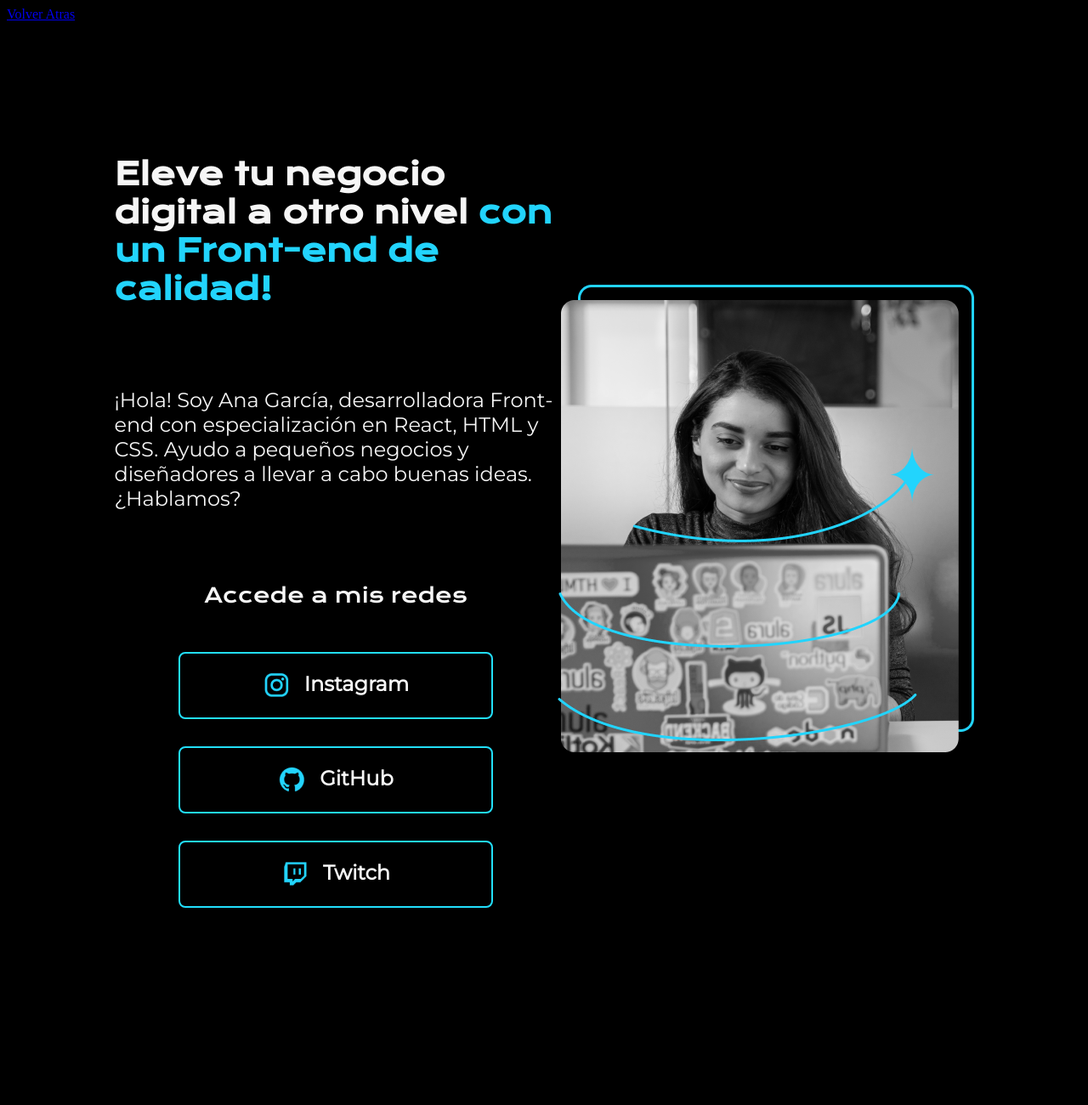
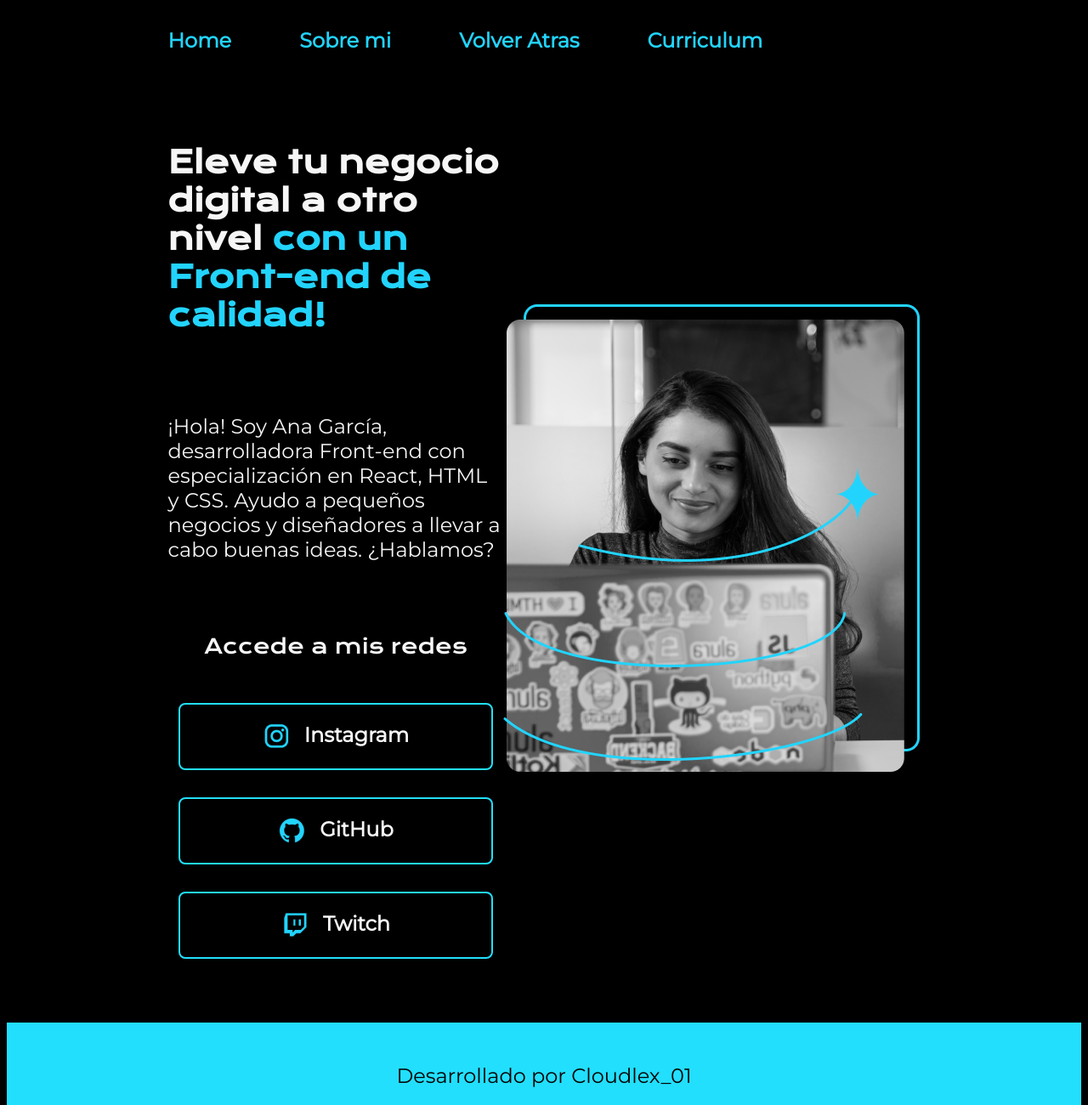
Before and after one commit to GitHalex/AluraProjectsLogica, a website: page flex.html in a window 1280 px wide. Shown: the top 1300 px of the page at 85% size. Before the commit the page ends 1068 px from the top, so only its background shows below. Drawn offline with nearby package versions, Linux system fonts and the light colour scheme.

Commit message:
Ejercicio donde estamos construyendo un portafoluio

```diff
--- a/flex.html
+++ b/flex.html
@@ -6,13 +6,18 @@
   <meta http-equiv="X-UA-Compatible" content="IE=edge">
   <meta name="viewport" content="width=device-width, initial-scale=1.0">
   <title>Portafolio</title>
-  <link rel="stylesheet" href="flex.css">
+  <link rel="stylesheet" href="./styles/flex.css">
 
 </head>
 
 <body>
-  <header>
-    <a href="index.html">Volver Atras</a>
+  <header class="header">
+    <nav class="header-menu">
+      <a href="index.html" class="header-menu-link">Home</a>
+      <a href="about.html" class="header-menu-link">Sobre mi</a>
+      <a href="index.html" class="header-menu-link">Volver Atras</a>
+      <a href="cv.html" class="header-menu-link">Curriculum</a>
+    </nav>
   </header>
   <main class="presentacion">
     <section class="presentacion__contenido">
@@ -43,7 +48,9 @@
     </section>
     <img src="./img/Imagem.png" alt="Foto de Ana García desarrolando un proyecto">
   </main>
-  <footer></footer>
+  <footer class="footer">
+    <p>Desarrollado por Cloudlex_01</p>
+  </footer>
 </body>
 
 </html>
--- a/flex.css
+++ b/styles/flex.css
@@ -11,18 +11,26 @@ html {
 }
 
 body {
-  height: 100vh;
   box-sizing: border-box;
   background-color: #000000;
   color: #f6f6f6;
 }
-
-.titulo-destaque {
+.header {
+  padding: 2% 0% 0% 15%;
+}
+.header-menu {
+  display: flex;
+  gap: 80px;
+}
+.header-menu-link {
+  font-family: "Montserrat";
+  font-size: 24px;
+  font-weight: 600;
   color: #22d4fd;
+  text-decoration: none;
 }
-
 .presentacion {
-  margin: 10%;
+  padding: 6% 15%;
   display: flex;
   align-items: center;
   justify-content: space-between;
@@ -43,6 +51,10 @@ body {
 .presentacion__contenido__texto {
   font-size: 24px;
   font-family: "Montserrat", sans-serif;
+}
+
+.titulo-destaque {
+  color: #22d4fd;
 }
 
 .presentacion_enlaces {
@@ -81,3 +93,18 @@ body {
   border: 2px solid #5959dd;
   cursor: pointer;
 }
+
+.footer {
+  background-color: #22dffd;
+  padding: 24px;
+  text-align: center;
+  color: #000000;
+  font-family: "Montserrat", sans-serif;
+  font-size: 24px;
+  font-weight: 400;
+}
+
+.presentacion__contenido__texto a {
+  text-decoration: none;
+  color: #22d4fd;
+}
```
Also changed, not shown: about.html (added, +39 -0 lines), cv.html (added, +52 -0 lines).
